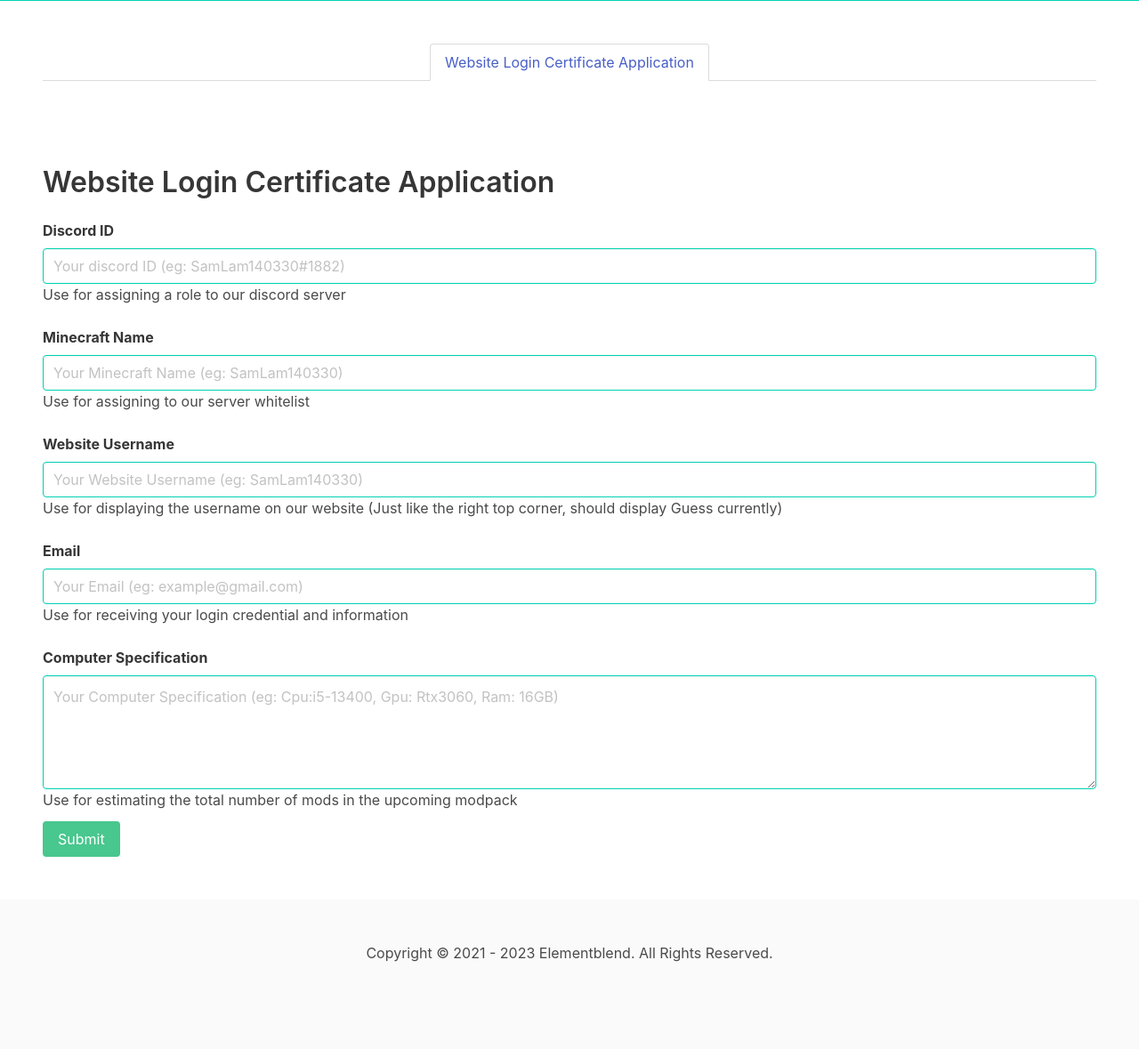
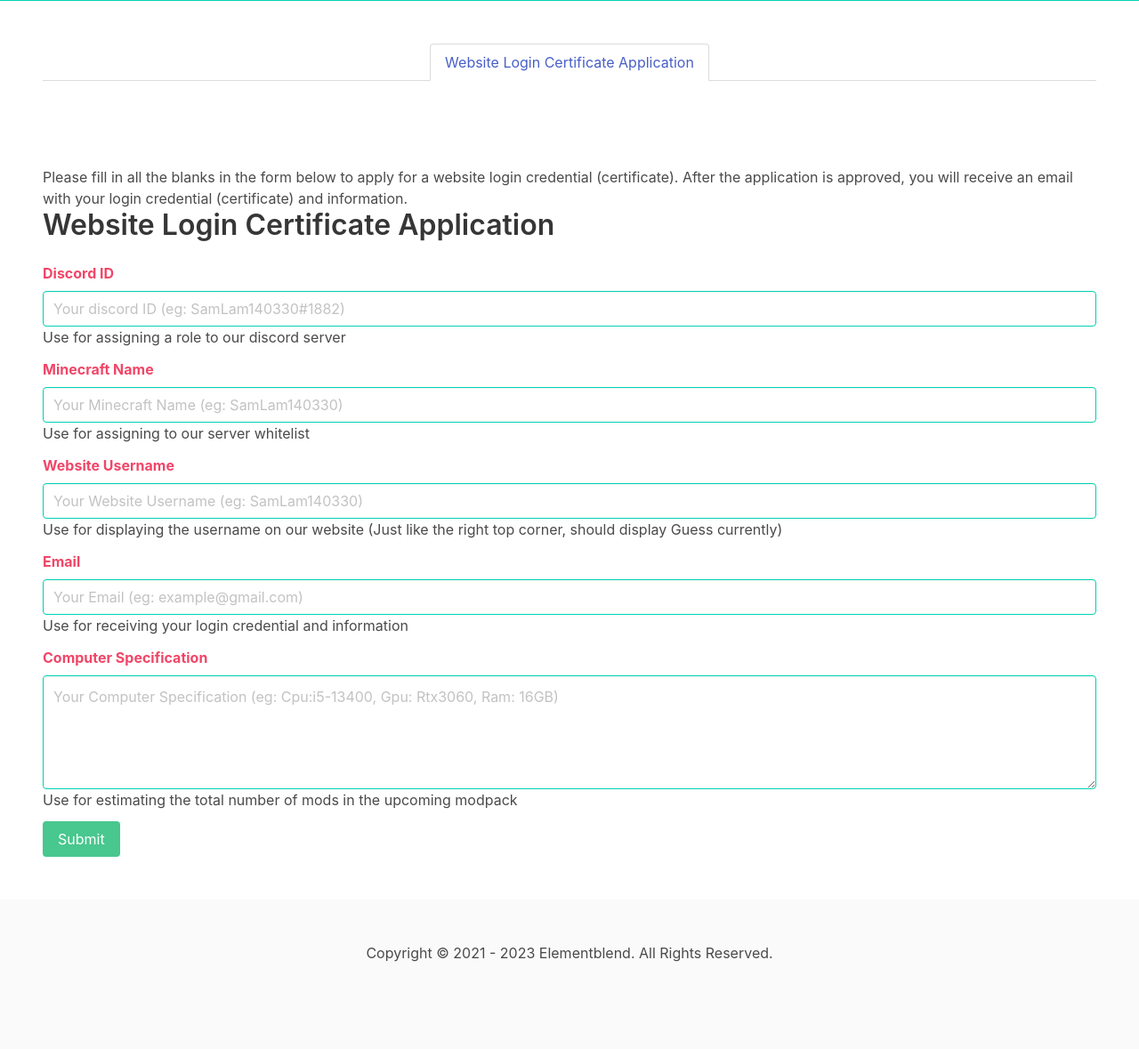
Before and after one commit to SamLam140330/MmsWebsite, a PHP site: page /application.php in a window 1280 px wide. Shown: the part 183-1362 px from the top of the page at 89% size. Run offline with PHP 8.4, Linux system fonts and the light colour scheme; some libraries are stand-ins or nearby versions.

Commit message:
Update Application page

```diff
--- a/minecraft-modpack/application.php
+++ b/minecraft-modpack/application.php
@@ -32,50 +32,62 @@
         <?php
         $displayForm = true;
         if (isset($_POST['submitCertAppli'])) {
-            $displayForm = false;
-            $result = submitCertAppliForm();
-            if ($result == false) {
-                echo '<p class="has-text-danger-dark">Your application has been submitted failed! Please try again later</p>';
-            } else {
-                header('Location: application.php', true, 303);
-                exit();
+            if (isset($_POST['discordID']) && isset($_POST['mcName']) && isset($_POST['websiteName']) && isset($_POST['email']) && isset($_POST['spec'])) {
+                $discordID = inputPostProcess($_POST["discordID"]);
+                $mcName = inputPostProcess($_POST["mcName"]);
+                $websiteName = inputPostProcess($_POST["websiteName"]);
+                $email = inputPostProcess($_POST["email"]);
+                $spec = inputPostProcess($_POST["spec"]);
+                $displayForm = false;
+                $result = submitCertAppliForm($discordID, $mcName, $websiteName, $email, $spec);
+                if ($result == "success") {
+                    header('Location: application.php', true, 303);
+                    exit();
+                } else {
+                    echo '<p class="has-text-danger-dark">Your application has been submitted failed! ' . $result . '</p>';
+                }
             }
         }
         if (isset($_SESSION['hasSubmitAppliForm'])) {
             $displayForm = false;
-            echo '<p class="has-text-success-dark">Your application has been submitted successfully! Please wait for our staff to process your application</p>';
+            echo '<p class="has-text-success-dark">Your application has been submitted successfully! Please wait for our staff to process your application. Thank you.</p>';
         }
 
         if ($displayForm) {
         ?>
+            <p>Please fill in all the blanks in the form below to apply for a website login credential (certificate). After the application is approved, you will receive an email with your login credential (certificate) and information.</p>
             <form method="post" name="CertAppliForm">
                 <h1 class="title">Website Login Certificate Application</h1>
                 <div class="field">
-                    <label class="label">Discord ID</label>
+                    <label class="label has-text-danger">Discord ID</label>
                     <div class="control">
                         <input class="input is-primary" name="discordID" id="discordID" type="text" placeholder="Your discord ID (eg: SamLam140330#1882)" maxlength="40" required>
                         <p>Use for assigning a role to our discord server</p>
                     </div>
-                    <br>
-                    <label class="label">Minecraft Name</label>
+                </div>
+                <div class="field">
+                    <label class="label has-text-danger">Minecraft Name</label>
                     <div class="control">
                         <input class="input is-primary" name="mcName" id="mcName" type="text" placeholder="Your Minecraft Name (eg: SamLam140330)" maxlength="40" required>
                         <p>Use for assigning to our server whitelist</p>
                     </div>
-                    <br>
-                    <label class="label">Website Username</label>
+                </div>
+                <div class="field">
+                    <label class="label has-text-danger">Website Username</label>
                     <div class="control">
                         <input class="input is-primary" name="websiteName" id="websiteName" type="text" placeholder="Your Website Username (eg: SamLam140330)" maxlength="40" required>
                         <p>Use for displaying the username on our website (Just like the right top corner, should display Guess currently)</p>
                     </div>
-                    <br>
-                    <label class="label">Email</label>
+                </div>
+                <div class="field">
+                    <label class="label has-text-danger">Email</label>
                     <div class="control">
                         <input class="input is-primary" name="email" id="email" type="text" placeholder="Your Email (eg: example@gmail.com)" maxlength="50" required>
                         <p>Use for receiving your login credential and information</p>
                     </div>
-                    <br>
-                    <label class="label">Computer Specification</label>
+                </div>
+                <div class="field">
+                    <label class="label has-text-danger">Computer Specification</label>
                     <div class="control">
                         <textarea class="textarea is-primary" name="spec" id="spec" type="textarea" placeholder="Your Computer Specification (eg: Cpu:i5-13400, Gpu: Rtx3060, Ram: 16GB)" required></textarea>
                         <p>Use for estimating the total number of mods in the upcoming modpack</p>
```
